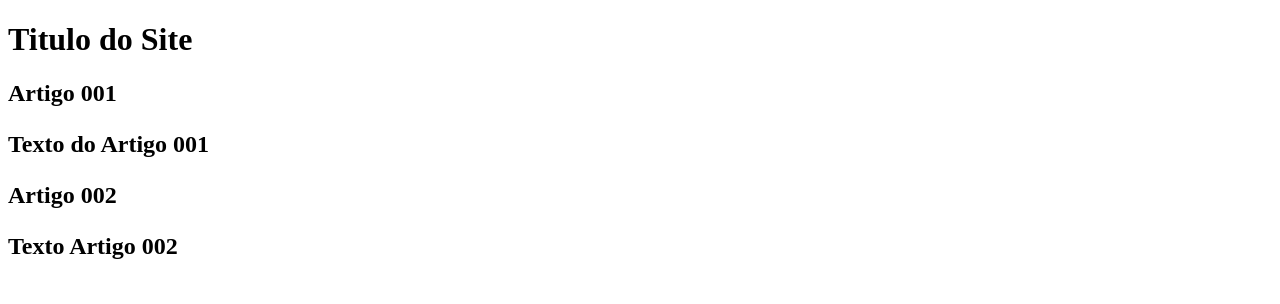
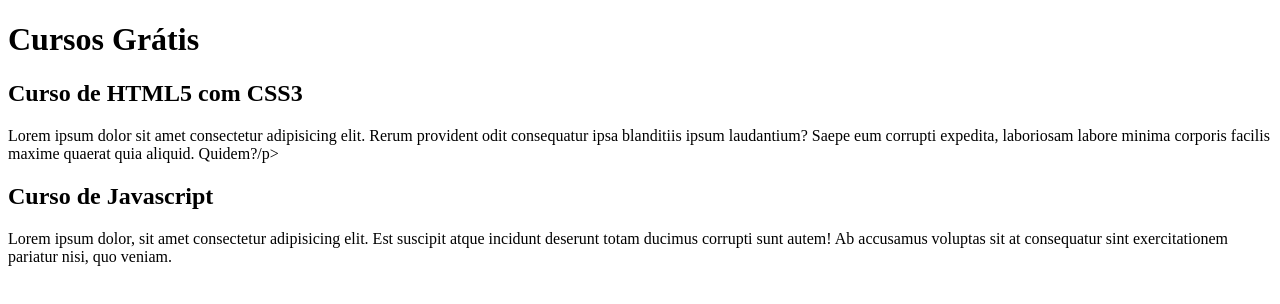
Before and after one commit to doliveiras-as/projeto-site, a plain HTML site: page index.html in a window 1280 px wide. Drawn offline with Linux system fonts and the light colour scheme.

Commit message:
comecei a escrever o conteúdo

```diff
--- a/index.html
+++ b/index.html
@@ -8,15 +8,15 @@
 <body>
     <main>
         <header>
-            <h1>Titulo do Site</h1>
+            <h1>Cursos Grátis</h1>
         </header>
         <article>
-            <h2>Artigo 001
-                <p>Texto do Artigo 001</p>
+           <h2>Curso de HTML5 com CSS3</h2>
+                <p>Lorem ipsum dolor sit amet consectetur adipisicing elit. Rerum provident odit consequatur ipsa blanditiis ipsum laudantium? Saepe eum corrupti expedita, laboriosam labore minima corporis facilis maxime quaerat quia aliquid. Quidem?/p>
         </article>
         <article>
-            <h2>Artigo 002
-                <p>Texto Artigo 002</p>
+            <h2>Curso de Javascript</h2>
+                <p>Lorem ipsum dolor, sit amet consectetur adipisicing elit. Est suscipit atque incidunt deserunt totam ducimus corrupti sunt autem! Ab accusamus voluptas sit at consequatur sint exercitationem pariatur nisi, quo veniam.</p>
             </h2>
         </article>
     </main>
```
